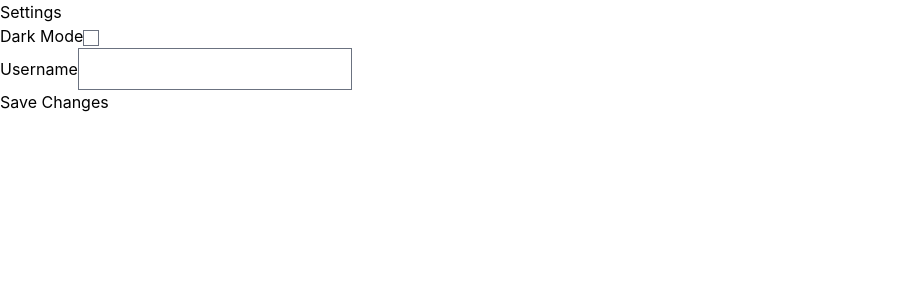
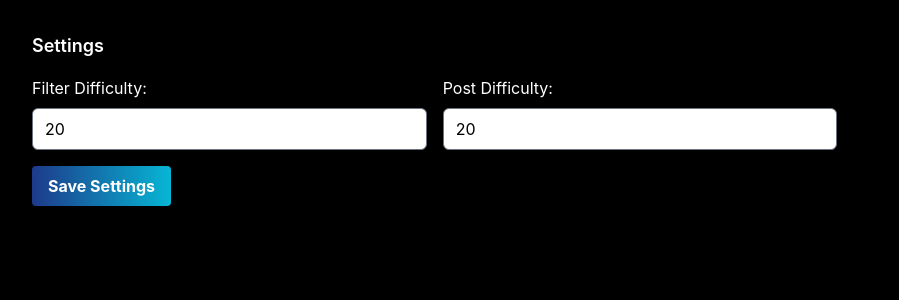
Before and after one commit to smolgrrr/Wired, a React (Create React App) app in the folder client/: page /settings in a window 1280 px wide. Shown: the top 300 px of the page, without its empty margins (0-899 px from the left). Built offline with nearby package versions, Linux system fonts and the light colour scheme; what nostr-tools would draw is missing.

Commit message:
various tings alright

```diff
--- a/client/package.json
+++ b/client/package.json
@@ -15,8 +15,10 @@
     "nostr-tools": "latest",
     "react": "^18.2.0",
     "react-dom": "^18.2.0",
+    "react-pull-to-refresh": "^2.0.1",
     "react-router-dom": "^6.15.0",
     "react-scripts": "5.0.1",
+    "react-swipe": "^6.0.4",
     "react-swipeable-views": "^0.14.0",
     "web-vitals": "^2.1.4",
     "workbox-background-sync": "^6.6.0",
--- a/client/src/components/PostCard/CardContainer.tsx
+++ b/client/src/components/PostCard/CardContainer.tsx
@@ -2,7 +2,7 @@ import { PropsWithChildren } from 'react';
 
 export default function CardContainer({ children }: PropsWithChildren) {
   return (
-    <div className="card bg-gradient-to-r from-black to-neutral-900 shadow-lg shadow-black">
+    <div className="card bg-gradient-to-r from-black to-neutral-950 shadow-lg shadow-black">
       <div className="card-body p-4">{children}</div>
     </div>
   );
--- a/client/src/components/PostCard/NewThreadCard.tsx
+++ b/client/src/components/PostCard/NewThreadCard.tsx
@@ -1,14 +1,16 @@
 import CardContainer from './CardContainer';
 import { ArrowUpTrayIcon, CpuChipIcon } from '@heroicons/react/24/outline';
 import { useState } from 'react';
-import { Event, generatePrivateKey, getPublicKey, finishEvent, relayInit} from 'nostr-tools';
+import { Event, generatePrivateKey, getPublicKey, finishEvent, relayInit } from 'nostr-tools';
 import { minePow } from '../../utils/mine';
 import { publish } from '../../utils/relays';
+import NostrImg from '../../utils/ImgUpload';
 
 const difficulty = 20
 
 const NewThreadCard: React.FC = () => {
   const [comment, setComment] = useState("");
+  const [file, setFile] = useState("");
 
   const handleSubmit = async (event: React.FormEvent<HTMLFormElement>) => {
     event.preventDefault();
@@ -18,36 +20,37 @@ const NewThreadCard: React.FC = () => {
       const event = minePow({
         kind: 1,
         tags: [],
-        content: comment,
+        content: comment + " " + file,
         created_at: Math.floor(Date.now() / 1000),
         pubkey: getPublicKey(sk),
       }, difficulty);
 
       const signedEvent = finishEvent(event, sk);
       await publish(signedEvent);
-      console.log(signedEvent.id);
 
+      setComment("")
+      setFile("")
     } catch (error) {
       setComment(comment + " " + error);
     }
   };
 
-  // async function attachFile(file_input: File | null) {
-  //   try {
-  //     if (file_input) {
-  //       const rx = await NostrImg(file_input);
-  //       if (rx.url) {
-  //         setComment(comment + " " + rx.url);
-  //       } else if (rx?.error) {
-  //         setComment(comment + " " + rx.error);
-  //       }
-  //     }
-  //   } catch (error: unknown) {
-  //     if (error instanceof Error) {
-  //       setComment(comment + " " + error?.message);
-  //     }
-  //   }
-  // }
+  async function attachFile(file_input: File | null) {
+    try {
+      if (file_input) {
+        const rx = await NostrImg(file_input);
+        if (rx.url) {
+          setFile(rx.url);
+        } else if (rx?.error) {
+          setFile(rx.error);
+        }
+      }
+    } catch (error: unknown) {
+      if (error instanceof Error) {
+        setFile(error?.message);
+      }
+    }
+  }
 
   return (
     <>
@@ -73,10 +76,34 @@ const NewThreadCard: React.FC = () => {
               onChange={(e) => setComment(e.target.value)}
             />
           </div>
+          <div>
+          {file !== "" && (
+            <div className="file m-0.5">
+                <img
+                  src={file}
+                  loading="lazy"
+                />
+            </div>
+           )}
+          </div>
           <div className="flex justify-between items-center">
             <div className="flex items-center">
-                <ArrowUpTrayIcon className="h-6 w-6 text-white" />
-                <input type="file" className="hidden" />
+              <ArrowUpTrayIcon
+                className="h-6 w-6 text-white cursor-pointer"
+                onClick={() => document.getElementById('file_input')?.click()}
+              />
+              <input
+                type="file"
+                name="file_input"
+                id="file_input"
+                style={{ display: 'none' }}
+                onChange={(e) => {
+                  const file_input = e.target.files?.[0];
+                  if (file_input) {
+                    attachFile(file_input);
+                  }
+                }}
+              />
             </div>
             <span className="flex items-center"><CpuChipIcon className="h-6 w-6 text-white" />: {difficulty}</span>
             <button type="submit" className="px-4 py-2 bg-gradient-to-r from-cyan-900 to-blue-500 rounded text-white font-semibold">
--- a/client/src/components/PostCard/PostCard.tsx
+++ b/client/src/components/PostCard/PostCard.tsx
@@ -94,14 +94,14 @@ const PostCard = ({ event, metadata, replyCount }: { event: Event, metadata: Eve
           <div className="mr-2 flex flex-col break-words">
             {comment}
           </div>
-          {/* {file !== "" && (
+          {file !== "" && (
             <div className="file">
                 <img
                   src={file}
                   loading="lazy"
                 />
             </div>
-           )} */}
+           )}
         </div>
         </a>
       </CardContainer>
--- a/client/src/components/Settings.tsx
+++ b/client/src/components/Settings.tsx
@@ -1,56 +1,55 @@
-import React, { useEffect, useState } from 'react';
+import React, { useState, useEffect } from 'react';
+import {generatePrivateKey, getPublicKey} from 'nostr-tools';
+// import {powEvent} from './system';
+// import {publish} from './relays';
 
 const Settings = () => {
-  // State variables to hold the settings
-  const [isDarkMode, setIsDarkMode] = useState(false);
-  const [username, setUsername] = useState('');
+  const [filterDifficulty, setFilterDifficulty] = useState(localStorage.getItem('filterDifficulty') || 20);
+  const [difficulty, setDifficulty] = useState(localStorage.getItem('difficulty') || 20);
 
-  // Mimic fetching existing settings from an API or local storage
-  useEffect(() => {
-    // Simulate fetching existing settings
-    const existingSettings = {
-      isDarkMode: false, // replace with actual value
-      username: '' // replace with actual value
-    };
-    setIsDarkMode(existingSettings.isDarkMode);
-    setUsername(existingSettings.username);
-  }, []);
-
-  // Function to save changes (simulate API call or local storage update)
-  const saveChanges = () => {
-    // Replace this with an actual API call or local storage update
-    console.log('Dark Mode:', isDarkMode);
-    console.log('Username:', username);
+  const handleSubmit = (e: React.FormEvent) => {
+    e.preventDefault();
+    localStorage.setItem('filterDifficulty', String(filterDifficulty));
+    localStorage.setItem('difficulty', String(difficulty));
   };
 
   return (
-    <div className="settings-page">
-      <h1>Settings</h1>
-
-      <div className="setting-item">
-        <label>
-          Dark Mode
-          <input
-            type="checkbox"
-            checked={isDarkMode}
-            onChange={(e) => setIsDarkMode(e.target.checked)}
-          />
+<div className="settings-page bg-black text-white min-h-screen p-8">
+  <h1 className="text-lg font-semibold mb-4">Settings</h1>
+  <form onSubmit={handleSubmit}>
+    <div className="flex flex-wrap -mx-2 mb-4">
+      <div className="w-full md:w-1/3 px-2 mb-4 md:mb-0">
+        <label className="block mb-2" htmlFor="filterDifficulty">
+          Filter Difficulty:
         </label>
+        <input
+          id="filterDifficulty"
+          type="number"
+          value={filterDifficulty}
+          onChange={e => setFilterDifficulty(e.target.value)}
+          className="w-full px-3 py-2 border rounded-md text-black"
+        />
       </div>
 
-      <div className="setting-item">
-        <label>
-          Username
-          <input
-            type="text"
-            value={username}
-            onChange={(e) => setUsername(e.target.value)}
-          />
+      <div className="w-full md:w-1/3 px-2 mb-4 md:mb-0">
+        <label className="block mb-2" htmlFor="difficulty">
+          Post Difficulty:
         </label>
+        <input
+          id="difficulty"
+          type="number"
+          value={difficulty}
+          onChange={e => setDifficulty(e.target.value)}
+          className="w-full px-3 py-2 border rounded-md text-black"
+        />
       </div>
+    </div>
+    <button className="bg-gradient-to-r from-blue-900 to-cyan-500 hover:bg-blue-700 text-white font-bold py-2 px-4 rounded">
+      Save Settings
+    </button>
+  </form>
+</div>
 
-      <button onClick={saveChanges}>Save Changes</button>
-    </div>
   );
 };
 
--- /dev/null
+++ b/client/src/components/Thread/ThreadPost.tsx
@@ -0,0 +1,133 @@
+import { useParams } from 'react-router-dom';
+import { useState } from "react";
+import { ArrowUpTrayIcon, CpuChipIcon } from '@heroicons/react/24/outline';
+import { generatePrivateKey, getPublicKey, finishEvent, relayInit } from 'nostr-tools';
+import { minePow } from '../../utils/mine';
+import { publish } from '../../utils/relays';
+import NostrImg from '../../utils/ImgUpload';
+import { nip19 } from 'nostr-tools';
+
+
+const difficulty = 5
+
+const ThreadPost = ({ state, type }: { state: Boolean, type: String }) => {
+    const { id} = useParams();
+    const [comment, setComment] = useState("");
+    const [file, setFile] = useState("");
+    const [tags, setTags] = useState([['']]);
+
+    let decodeResult = nip19.decode(id as string);
+
+    const handleSubmit = async (event: React.FormEvent<HTMLFormElement>) => {
+        event.preventDefault();
+        let sk = generatePrivateKey();
+        let id = decodeResult.data as string
+
+        if (type === 'r') {
+            tags.push(["e", id as string])
+        } else if (type === 'q') {
+            tags.push(["q", id as string])
+            setComment(comment + ' nostr:' + id)
+        }
+
+        try {
+            const event = minePow({
+                kind: 1,
+                tags,
+                content: comment + " " + file,
+                created_at: Math.floor(Date.now() / 1000),
+                pubkey: getPublicKey(sk),
+            }, difficulty);
+
+            const signedEvent = finishEvent(event, sk);
+            await publish(signedEvent);
+            console.log(signedEvent.id);
+
+        } catch (error) {
+            setComment(comment + " " + error);
+        }
+    };
+
+    async function attachFile(file_input: File | null) {
+        try {
+            if (file_input) {
+                const rx = await NostrImg(file_input);
+                if (rx.url) {
+                    setFile(rx.url);
+                } else if (rx?.error) {
+                    setFile(rx.error);
+                }
+            }
+        } catch (error: unknown) {
+            if (error instanceof Error) {
+                setFile(error?.message);
+            }
+        }
+    }
+
+
+    return (
+        <>
+            {state && (
+                <form
+                    name="post"
+                    method="post"
+                    encType="multipart/form-data"
+                    className=""
+                    onSubmit={handleSubmit}
+                >
+                    <input type="hidden" name="MAX_FILE_SIZE" defaultValue={4194304} />
+                    <div id="togglePostFormLink" className="text-lg font-semibold">
+                        {type === 'r' ? <span>Reply To Post</span> : <span>Quote Post</span>}
+                    </div>
+                    <div>
+                        <textarea
+                            name="com"
+                            wrap="soft"
+                            className="w-full p-2 rounded bg-gradient-to-r from-blue-900 to-cyan-500 text-white border-none placeholder-blue-300"
+                            placeholder='Shitpost here...'
+                            value={comment}
+                            onChange={(e) => setComment(e.target.value)}
+                        />
+                    </div>
+                    <div>
+                        {file !== "" && (
+                            <div className="file m-0.5">
+                                <img
+                                    src={file}
+                                    loading="lazy"
+                                />
+                            </div>
+                        )}
+                    </div>
+                    <div className="flex justify-between items-center">
+                        <div className="flex items-center">
+                            <ArrowUpTrayIcon
+                                className="h-6 w-6 text-white cursor-pointer"
+                                onClick={() => document.getElementById('file_input')?.click()}
+                            />
+                            <input
+                                type="file"
+                                name="file_input"
+                                id="file_input"
+                                style={{ display: 'none' }}
+                                onChange={(e) => {
+                                    const file_input = e.target.files?.[0];
+                                    if (file_input) {
+                                        attachFile(file_input);
+                                    }
+                                }}
+                            />
+                        </div>
+                        <span className="flex items-center"><CpuChipIcon className="h-6 w-6 text-white" />: {difficulty}</span>
+                        <button type="submit" className="px-4 py-2 bg-gradient-to-r from-cyan-900 to-blue-500 rounded text-white font-semibold">
+                            Submit
+                        </button>
+                    </div>
+                    <div id="postFormError" className="text-red-500" />
+                </form>)}
+        </>
+    );
+};
+
+export default ThreadPost;
--- a/client/src/index.css
+++ b/client/src/index.css
@@ -9,6 +9,7 @@ body {
     sans-serif;
   -webkit-font-smoothing: antialiased;
   -moz-osx-font-smoothing: grayscale;
+  background-color: black;
 }
 
 code {
```
Also changed, not shown: client/src/components/Thread/Thread.tsx (+20 -38 lines), client/src/utils/ImgUpload.ts (+27 -11 lines). Lines whose indentation alone changed are shown as unchanged.
